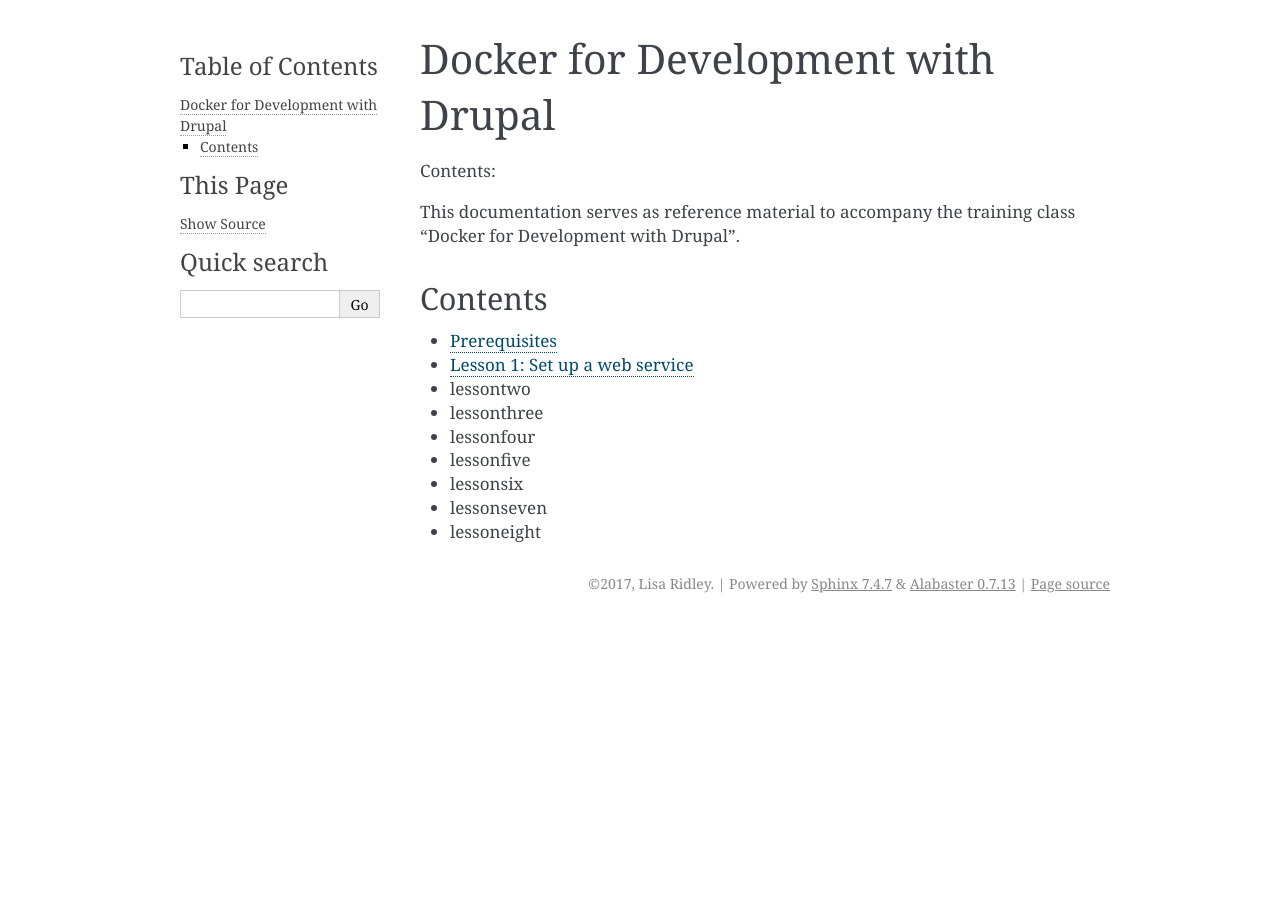
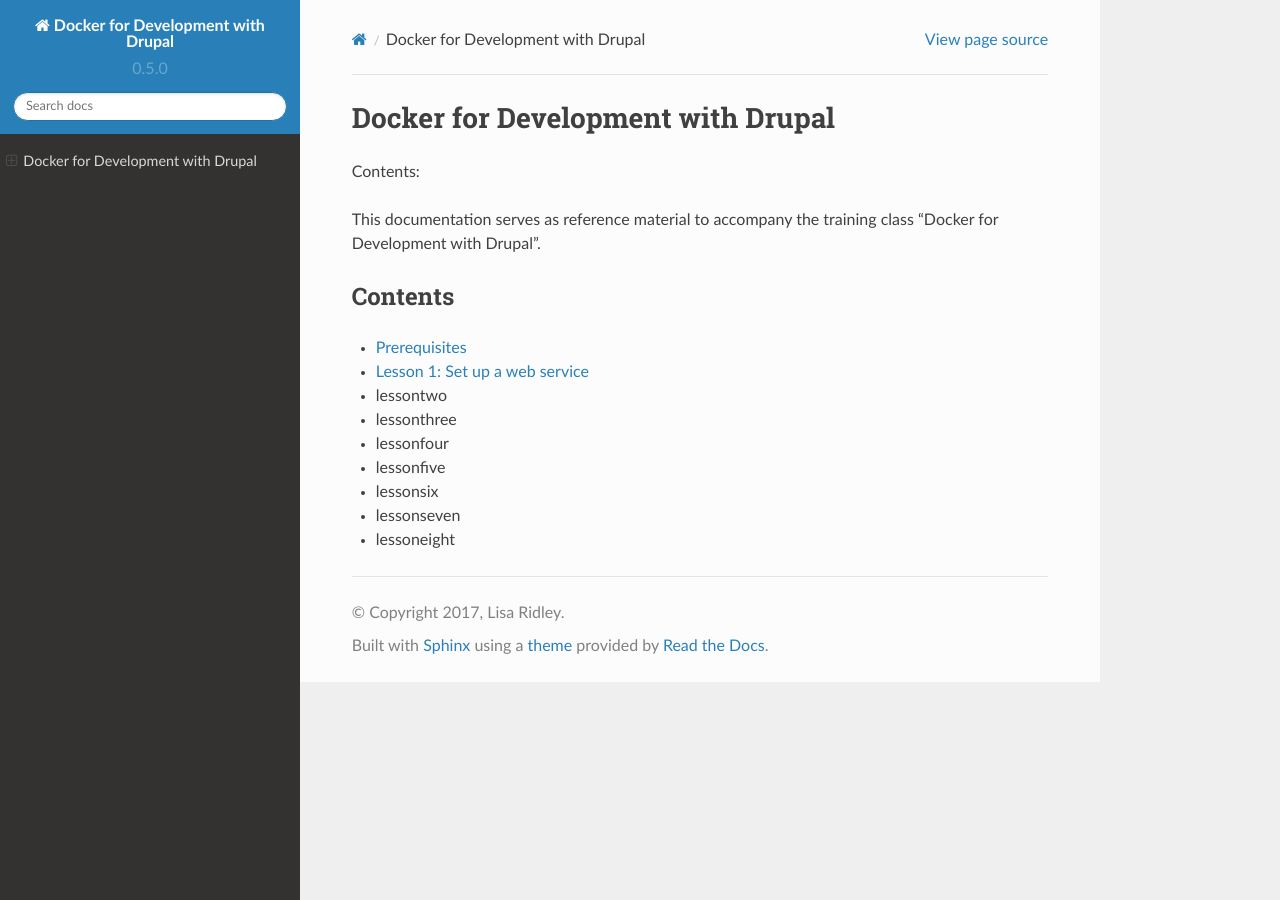
Before and after one commit to codementality/docker-for-drupal-development, a Sphinx documentation site: the page built from docs/index.rst, in a window 1280 px wide. Built offline with Sphinx 7.4.7 and the Read the Docs theme 2.0.0, drawn with Linux system fonts in a browser that asks for light colours; pages that are not in the unit, such as notebooks, are missing from menus.

```diff
--- a/docs/conf.py
+++ b/docs/conf.py
@@ -15,9 +15,11 @@
 import sys
 import os
 
-import sphinx_rtd_theme
-html_theme = "sphinx_rtd_theme"
-html_theme_path = [sphinx_rtd_theme.get_html_theme_path()]
+on_rtd = os.environ.get('READTHEDOCS', None) == 'True'
+if not on_rtd:
+  import sphinx_rtd_theme
+  html_theme = "sphinx_rtd_theme"
+  html_theme_path = [sphinx_rtd_theme.get_html_theme_path()]
 
 # If extensions (or modules to document with autodoc) are in another directory,
 # add these directories to sys.path here. If the directory is relative to the
@@ -114,21 +116,15 @@ todo_include_todos = True
 
 # -- Options for HTML output ----------------------------------------------
 
-# The theme to use for HTML and HTML Help pages.  See the documentation for
-# a list of builtin themes.
-html_theme = 'alabaster'
-
 # Theme options are theme-specific and customize the look and feel of a theme
 # further.  For a list of options available for each theme, see the
 # documentation.
 #html_theme_options = {}
 
-# Add any paths that contain custom themes here, relative to this directory.
-#html_theme_path = []
 
 # The name for this set of Sphinx documents.
 # "<project> v<release> documentation" by default.
-#html_title = u'Docker for Development with Drupal v0.5.0'
+html_title = u'Docker for Development with Drupal v0.5.0'
 
 # A shorter title for the navigation bar.  Default is the same as html_title.
 #html_short_title = None
@@ -184,7 +180,7 @@ html_static_path = ['_static']
 #html_show_sphinx = True
 
 # If true, "(C) Copyright ..." is shown in the HTML footer. Default is True.
-#html_show_copyright = True
+#html_show_copyright = False
 
 # If true, an OpenSearch description file will be output, and all pages will
 # contain a <link> tag referring to it.  The value of this option must be the
```
